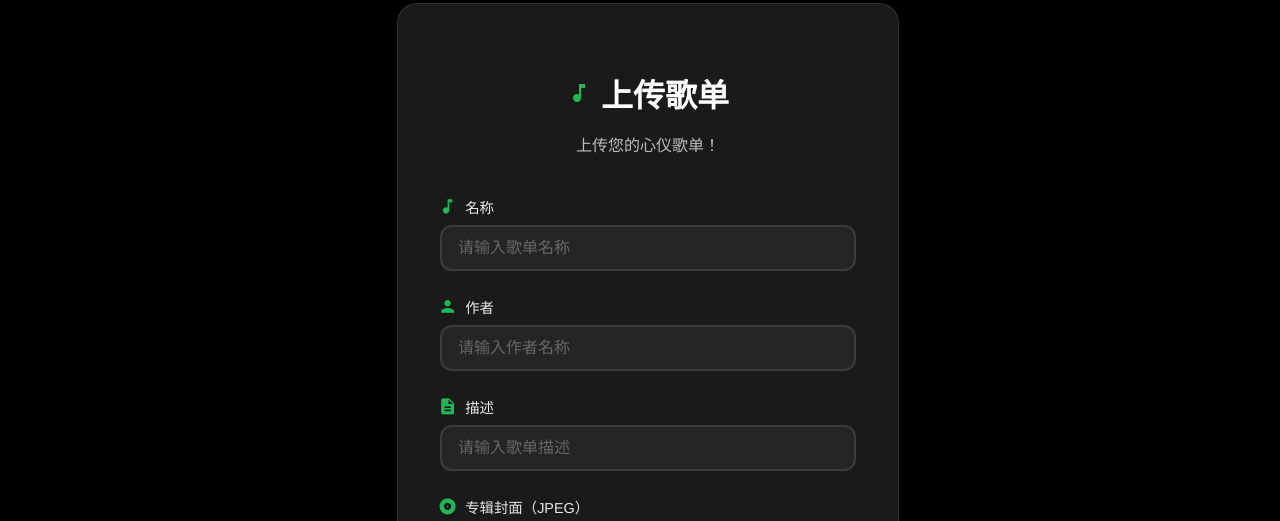
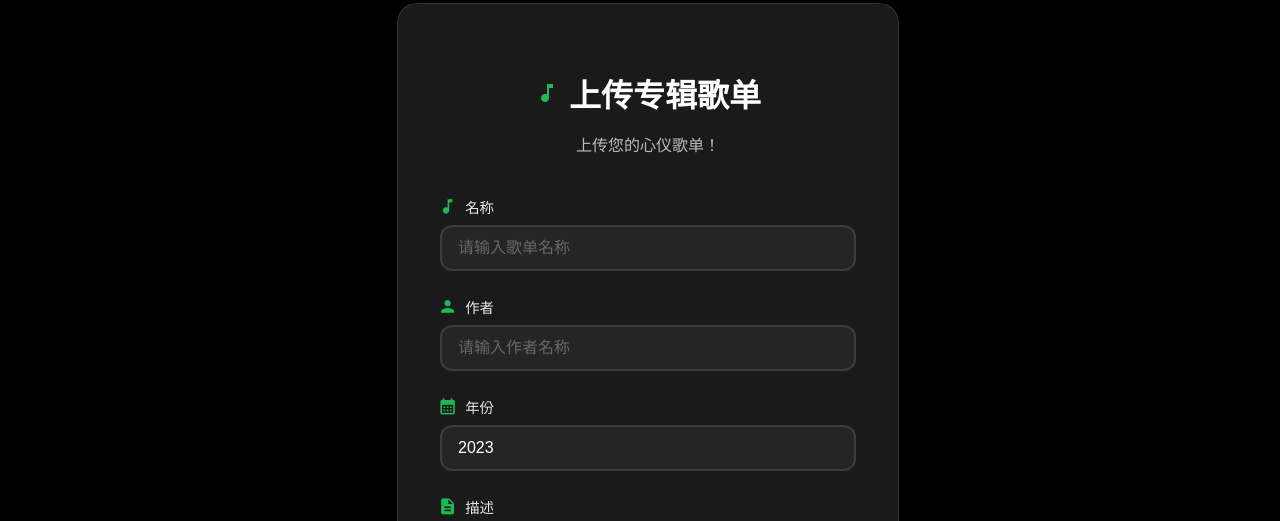
Before and after one commit to xing-junyang/TuneFlow_Frontend, a Vue app: page /upload_song_list in a window 1280 px wide. Shown: the part 128-649 px from the top of the page. Built offline with nearby package versions, Linux system fonts and the light colour scheme; no server answers; sample sign-in values are in the browser's storage.

Commit message:
feat: boosted Song list loading. Added year in upload songlist.

```diff
--- a/src/views/home/SonglistDetail.vue
+++ b/src/views/home/SonglistDetail.vue
@@ -40,22 +40,22 @@ const formatDuration = (seconds) => {
 	return `${minutes}:${remainingSeconds.toString().padStart(2, '0')}`;
 };
 
-const getAudioDuration = async (url) => {
-	const audio = new Audio(url);
-	// get audio duration by url, the url should be a valid audio file
-	return new Promise((resolve) => {
-		audio.addEventListener('loadedmetadata', () => {
-			console.log('Audio duration:', audio.duration);
-			resolve(formatDuration(Math.round(audio.duration)));
-		});
-	});
-};
+// const getAudioDuration = async (url) => {
+// 	const audio = new Audio(url);
+// 	// get audio duration by url, the url should be a valid audio file
+// 	return new Promise((resolve) => {
+// 		audio.addEventListener('loadedmetadata', () => {
+// 			console.log('Audio duration:', audio.duration);
+// 			resolve(formatDuration(Math.round(audio.duration)));
+// 		});
+// 	});
+// };
 
-const getAllSongsAudioDuration = async () => {
-	for (let i = 0; i < songs.value.length; i++) {
-		songs.value[i].duration = await getAudioDuration(songs.value[i].audioUrl);
-	}
-};
+// const getAllSongsAudioDuration = async () => {
+// 	for (let i = 0; i < songs.value.length; i++) {
+// 		songs.value[i].duration = await getAudioDuration(songs.value[i].audioUrl);
+// 	}
+// };
 
 const playSong = (index) => {
 	console.log('Playing song:', index);
@@ -111,7 +111,7 @@ onMounted(async () => {
 		console.error('Failed to get songs in album:', err);
 		ElMessage.error('获取专辑歌曲失败，您可能没有互联网连接');
 	});
-	await getAllSongsAudioDuration()
+	// await getAllSongsAudioDuration()
 	isLoading.value = false;
 });
 
@@ -177,7 +177,7 @@ onMounted(async () => {
 					<td @click="playSong(index)">{{ song.artist }}</td>
 					<td @click="playSong(index)">{{ song.genre }}</td>
 					<!-- 根据音频 URL获取时长 -->
-					<td @click="playSong(index)">{{ song.duration }}</td>
+					<td @click="playSong(index)">{{ formatDuration(song.duration) }}</td>
 				</tr>
 				</tbody>
 			</table>
--- a/src/views/upload/UploadSonglist.vue
+++ b/src/views/upload/UploadSonglist.vue
@@ -5,7 +5,7 @@
 			<div class="upload-header">
 				<h2>
 					<span class="material-icons">music_note</span>
-					上传歌单
+					上传专辑歌单
 				</h2>
 				<p class="subtitle">上传您的心仪歌单！</p>
 			</div>
@@ -25,6 +25,15 @@
 						作者
 					</label>
 					<input type="text" v-model="songListArtistName" required :class="{ 'has-value': songListArtistName }" placeholder="请输入作者名称">
+				</div>
+
+				<div class="form-group">
+					<label>
+						<span class="material-icons">calendar_month</span>
+						年份
+					</label>
+					<input type="text" v-model="songListYear" required :class="{ 'has-value': songListYear }" placeholder="请输入发行年份">
+					<span v-if="!isYearValid" class="error-message">请输入正确的年份</span>
 				</div>
 
 				<div class="form-group">
@@ -231,6 +240,7 @@ export default {
 		const songListDescription = ref('')
 		const songListPictureUrl = ref('')
 		const songListArtistName = ref('')
+		const songListYear = ref("2023")
 		const songListSongIds = ref([])
 
 		//song
@@ -270,14 +280,26 @@ export default {
 		 */
 		const uploadSongs = ref([])
 
+		const isYearValid = computed(() => {
+			//check whether the input is number and a valid year
+			if(songListYear.value === ''){
+				return true
+			}
+			for (let i = 0; i < songListYear.value.length; i++) {
+				if (songListYear.value[i] < '0' || songListYear.value[i] > '9') {
+					return false
+				}
+			}
+			return Number(songListYear.value) > 1800 && Number(songListYear.value) < 2030
+		})
+
 		// URL checker
 		const isSongPictureUrlValid = computed(() => {
 			return /^(http|https):\/\/[^ "]+$/.test(songPictureUrl.value)
 		})
 
-
 		const isUploadSongListFormValid = computed(() => {
-			return songListName.value && songListDescription.value && songListPictureUrl.value && uploadSongs.value.length > 0
+			return songListName.value && songListDescription.value && songListPictureUrl.value && uploadSongs.value.length > 0 && isYearValid.value
 		})
 
 		const isUploadSongFormValid = computed(() => {
@@ -416,6 +438,7 @@ export default {
 					description: songListDescription.value,
 					pictureUrl: songListPictureUrl.value,
 					userName: songListArtistName.value,
+					year: songListYear.value
 				}
 				const res = await createAlbum(songListData).then(
 					(res) => {
@@ -485,7 +508,9 @@ export default {
 			songListArtistName,
 			songListDescription,
 			songListPictureUrl,
+			songListYear,
 			songListSongIds,
+			isYearValid,
 			isSongPictureUrlValid,
 			isUploadSongListFormValid,
 			isUploadSongFormValid,
@@ -724,7 +749,9 @@ export default {
 
 input[type="tel"],
 input[type="password"],
-input[type="text"] {
+input[type="text"],
+input[type="year"],
+input[type="number"] {
 	width: calc(100% - 40px);
 	padding: 12px 16px;
 	border: 2px solid rgba(255, 255, 255, 0.1);
@@ -870,6 +897,15 @@ input::placeholder {
 	margin-top: 4px;
 }
 
+.error-message{
+	display: block;
+	font-size: 0.8rem;
+	margin-top: 4px;
+	color: #ff4444;
+	transition: color 0.3s ease;
+	font-weight: bold;
+}
+
 /* 加载状态 */
 .submit-btn.loading {
 	position: relative;
```
